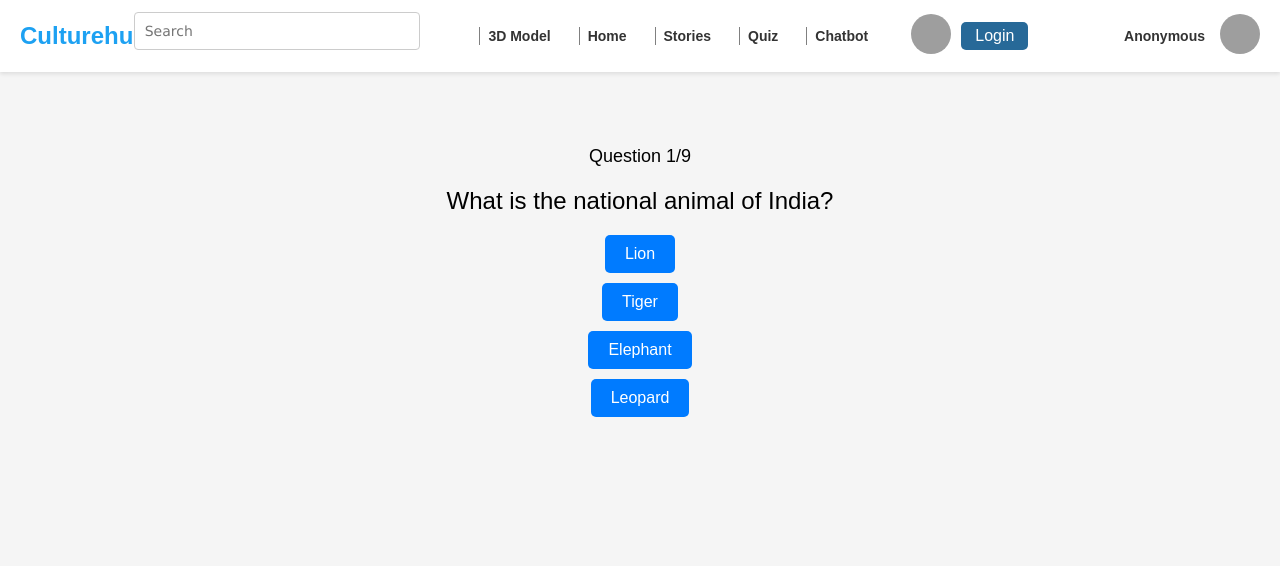
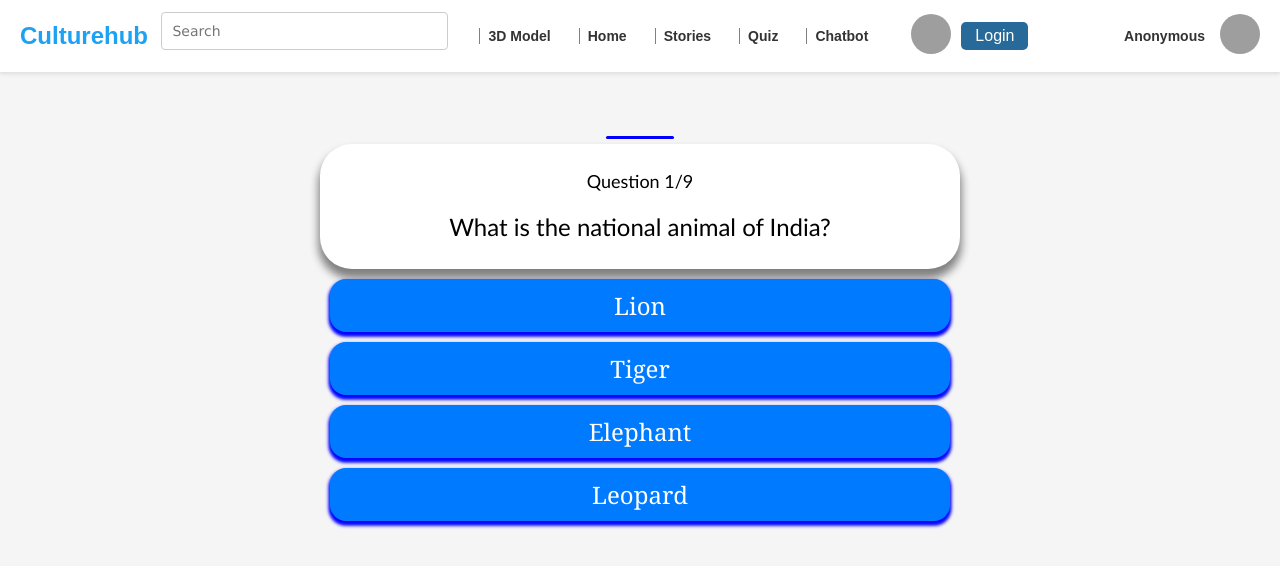
Before and after one commit to ashroaban003/CultureBeta, a React (Create React App) app in the folder client/: page /quiz in a window 1280 px wide. Shown: the top 566 px of the page. Built offline with nearby package versions, Linux system fonts and the light colour scheme; no server answers; grey boxes are pictures that could not be loaded.

Commit message:
styled quiz&chatbot need furhter discuss, fixed a bug that occurs on window resizing

```diff
--- a/client/package.json
+++ b/client/package.json
@@ -3,7 +3,8 @@
   "version": "0.1.0",
   "private": true,
   "dependencies": {
-    "@react-three/drei": "^9.87.1",
+    "@mediapipe/tasks-vision": "^0.10.7",
+    "@react-three/drei": "^9.88.7",
     "@react-three/fiber": "8.8",
     "@testing-library/jest-dom": "^5.16.5",
     "@testing-library/react": "^13.4.0",
--- a/client/src/index.js
+++ b/client/src/index.js
@@ -8,7 +8,10 @@ const root = ReactDOM.createRoot(document.getElementById('root'))
 root.render(
   <React.StrictMode>
     <AuthContextProvider>
-       <App />
+      <div>
+        <App />
+      </div>
+
     </AuthContextProvider>
   </React.StrictMode>
 )
--- a/client/src/web/components/dhana&machi/DhanaNavBar/navbar.css
+++ b/client/src/web/components/dhana&machi/DhanaNavBar/navbar.css
@@ -21,8 +21,8 @@
 
   .navbar-search {
     flex: 1; /* Expand to fill available space */
-    max-width: 270px;
-    margin-left:-100px;
+     max-width: 270px;
+     margin: 0 3rem 0 auto;
   }
 
   .search-input {
@@ -60,6 +60,9 @@
   .navbar-profile {
     display: flex;
     align-items: center;
+    margin: 0 0 0 auto;
+    justify-content: flex-end;
+    width: 13rem;
   }
 
   .profile-image img {
--- a/client/src/web/components/navbar/Navbar.css
+++ b/client/src/web/components/navbar/Navbar.css
@@ -12,11 +12,18 @@
     display: flex;
 }
 .pageslinks{
+
+  display: flex;
+  justify-content: center;
+  align-items: center;
   min-width: 1.5rem;
   color: white;
-  margin-right: 20px;
-  height: 100%;
+  margin-right: 15px;
+  height: 1rem;
   border-left: 0.1rem solid grey;
+}
+.pageslinks:hover{
+  height: 2rem;
 }
 .nlink{
     background-color: white;
@@ -53,7 +60,8 @@
 }
 .navbar {
     display: flex;
-    justify-content: space-between;
+    position: static;
+    justify-content: center;
     align-items: center;
     background-color: #ffffff; /* Light background color */
     padding: 12px 20px;
@@ -74,7 +82,8 @@
 
   .navbar-search {
     flex: 1; /* Expand to fill available space */
-    max-width: 270px;
+     max-width: 270px;
+     margin: 0 3rem 0 auto;
   }
 
   .search-input {
@@ -107,7 +116,10 @@
 
   .navbar-profile {
     display: flex;
-    align-items: center;
+    align-items: flex-end;
+    margin: 0 0 0 auto;
+    justify-content: flex-end;
+    width: 13rem;
   }
 
   .profile-image img {
--- a/client/src/web/components/navbar/Navbar.jsx
+++ b/client/src/web/components/navbar/Navbar.jsx
@@ -66,7 +66,7 @@ export default function Navbar(params) {
       </div>
       <div className="navbar-profile">
         <div className="profile-name">
-          {user && <span>{user.username}</span>}
+          {user && <span style={{display: "inline-block"}}>{user.username}</span>}
           {!user && <span>Anonymous</span>}
         </div>
         <div className="profile-image">
--- a/client/src/web/context/AuthContext.js
+++ b/client/src/web/context/AuthContext.js
@@ -5,7 +5,7 @@ import { createContext, useEffect, useReducer } from "react";
 const INITIAL_STATE = {
     user: JSON.parse(localStorage.getItem("user")) || null,  //if previously login
     error: null,
-  };
+};
 
 export const AuthContext = createContext(INITIAL_STATE);
 //creating new context
--- a/client/src/web/pages/chatBot/ChatBot.css
+++ b/client/src/web/pages/chatBot/ChatBot.css
@@ -25,14 +25,22 @@ body {
 
   /* Input bar styles */
   .input-bar {
+    width: 80%;
     display: flex;
     align-items: center;
     justify-content: space-between;
     background-color: #fff; /* Background color for the input bar */
-    border: 1px solid #ccc;
     border-radius: 4px;
     padding: 10px;
-    margin-bottom: 20px;
+
+  }
+
+  .input-bar input{
+    border: 0.1rem solid gray;
+    max-width: 95%;
+    overflow-x: auto;
+    overflow-y: hidden;
+    margin: 0 2rem 0rem 0;
   }
 
   .Prompt {
@@ -50,6 +58,7 @@ body {
     border-radius: 4px;
     padding: 10px 20px;
     font-size: 16px;
+    box-shadow: 0 0.2rem 0.2rem 0.1rem blue;
     cursor: pointer;
   }
 
--- a/client/src/web/pages/quiz/Quiz.jsx
+++ b/client/src/web/pages/quiz/Quiz.jsx
@@ -108,10 +108,19 @@ export default function Quiz() {
     }
   }
 
+  const currentWidth = () =>{
+	return ((q_no+1)/questions.length)*48;
+  }
+
   return (
     <div>
       <Navbar />
       <div className='quiz-container'>
+		  <div className="questionProgress" style={{
+			  width: currentWidth()+"%"
+		  }}>
+
+		  </div>
         {showscore &&
           <div
             className='score-section'
@@ -126,6 +135,7 @@ export default function Quiz() {
         }
         {!showscore &&
           <div className='question-section'>
+			  <div className='question'>
             <div className='question-count'>
               <span>Question {q_no + 1}/{questions.length}</span>
             </div>
@@ -137,6 +147,7 @@ export default function Quiz() {
             >
               {questions[q_no].questionText}
             </div>
+			</div>
             <div className='answer-section'>
               {questions[q_no].answerOptions.map((option, index) => (
                 <div
@@ -146,13 +157,15 @@ export default function Quiz() {
                 //   transition={{ duration: 0.5, delay: index * 0.1 }}
                   className='button-container'
                 >
-                  <button onClick={() => handleAnswer(option.isCorrect)}>
+                  <button className="quizButtons" onClick={() => handleAnswer(option.isCorrect)}>
                     {option.answerText}
                   </button>
                 </div>
               ))}
             </div>
-          </div>
+
+
+		  </div>
         }
       </div>
     </div>
--- a/client/src/web/pages/quiz/quiz.css
+++ b/client/src/web/pages/quiz/quiz.css
@@ -4,6 +4,14 @@
   flex-direction: column;
   align-items: center;
   margin-top: 4rem;
+}
+
+.questionProgress{
+  background-color: blue;
+  /* width: 48%; */
+  height: 0.2rem;
+  margin-bottom: 0.3rem;
+  border-radius: 1rem;
 }
 
 .score-section {
@@ -17,6 +25,17 @@
 
 .question-section {
   text-align: center;
+  width: 50%;
+  font-family: 'Gill Sans', 'Gill Sans MT', Calibri, 'Trebuchet MS', sans-serif;
+}
+
+.question{
+  box-shadow: 0 0.5rem 0.5rem 0.1rem gray;
+  border-radius: 2rem;
+  padding: 1rem 0 0.5rem 0;
+  width: 100%;
+  height: auto;
+  background-color: #fff;
 }
 
 .question-count {
@@ -33,23 +52,31 @@ answer-section {
   display: flex;
   flex-direction: column;
   align-items: center;
+
 }
 
 .button-container {
   margin: 10px;
+
 }
 
-button {
+.quizButtons {
+  width: 100%;
   background-color: #007BFF;
   color: #fff;
-  font-size: 16px;
+  font-size: 1.5rem;
   padding: 10px 20px;
   border: none;
-  border-radius: 5px;
+  border-radius: 1rem;
   cursor: pointer;
   transition: background-color 0.3s;
+  box-shadow:  0 0.2rem 0.2rem 0.1rem blue;
+  font-family:Cambria, Cochin, Georgia, Times, 'Times New Roman', serif;
 }
 
-button:hover {
+.quizButtons:hover {
+
+  box-shadow: inset 0 0.2rem 0.2rem 0.1rem blue;
+
   background-color: #0056b3;
 }
```
Also changed, not shown: 1 other file (tests, documents, lock files or other folders).
